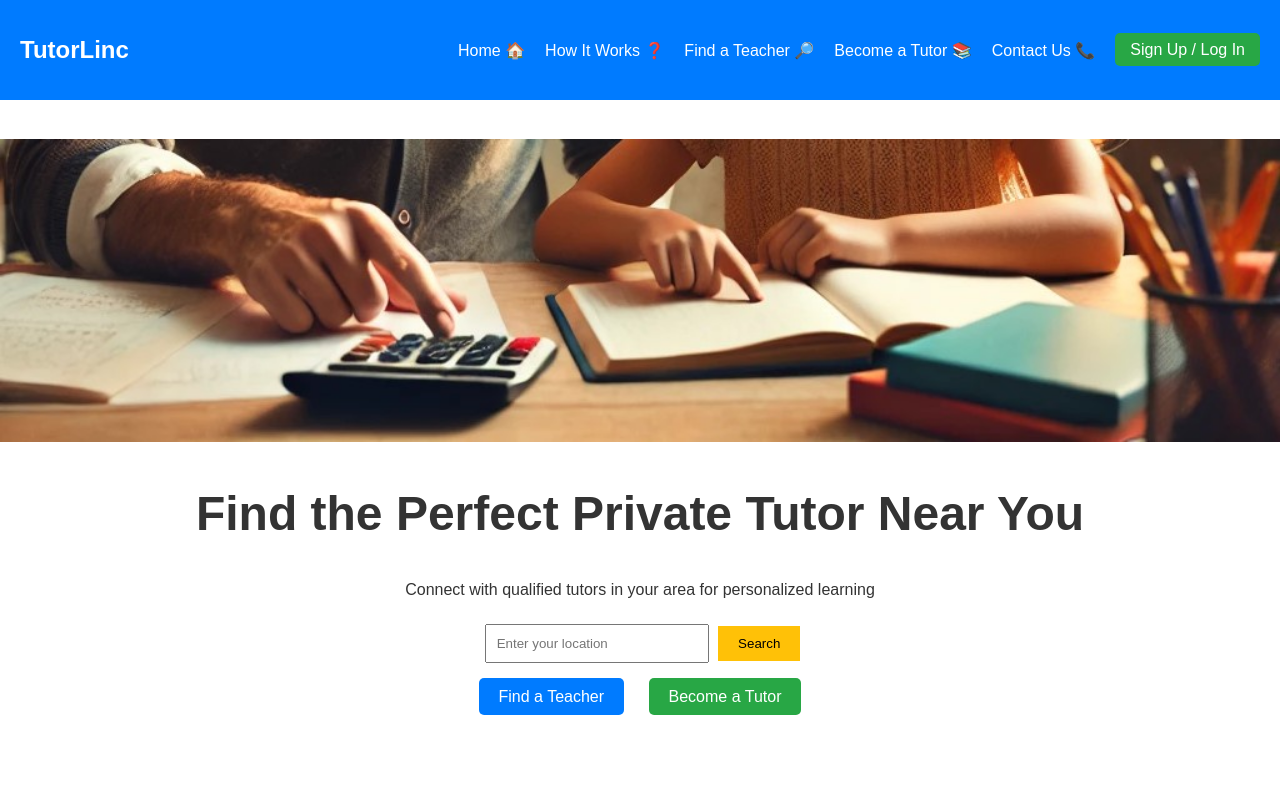
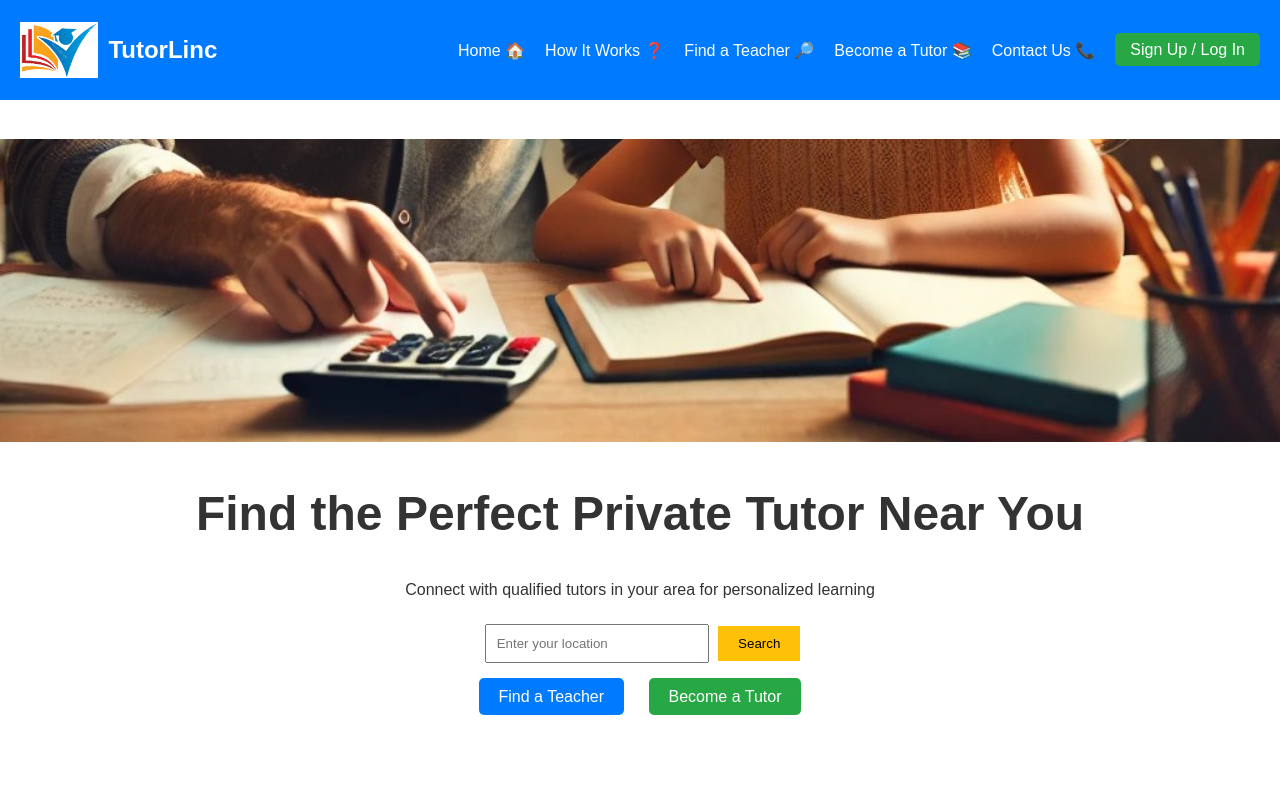
Before and after one commit to iDead99/tutorlinc_front, a plain HTML site: page index.html in a window 1280 px wide. Shown: the top 800 px of the page. Drawn offline with Linux system fonts and the light colour scheme.

Commit message:
adding tutorlinc logo

```diff
--- a/index.css
+++ b/index.css
@@ -26,7 +26,15 @@ h3 {
     justify-content: space-between;
     align-items: center;
 }
-
+.logo-container{
+    display: flex;
+    align-items: center;
+    gap: 10px;
+}
+.logo-container img{
+    width: 20%;
+    background-color: white;
+}
 .header .container h1 {
     color: white;
     font-size: 24px;
--- a/index.html
+++ b/index.html
@@ -10,7 +10,10 @@
     <!-- Header -->
     <header class="header">
         <div class="container">
-            <h1 class="site-name">TutorLinc</h1>
+            <div class="logo-container">
+                <img src="images/logo.png" alt="TutorLinc logo">
+                <h1 class="site-name">TutorLinc</h1>
+            </div>
             <button class="menu-toggle">☰</button> <!-- Hamburger Menu -->
             <nav class="nav-container">
                 <ul class="nav-links">
```
Also changed, not shown: images/logo.png (added).
